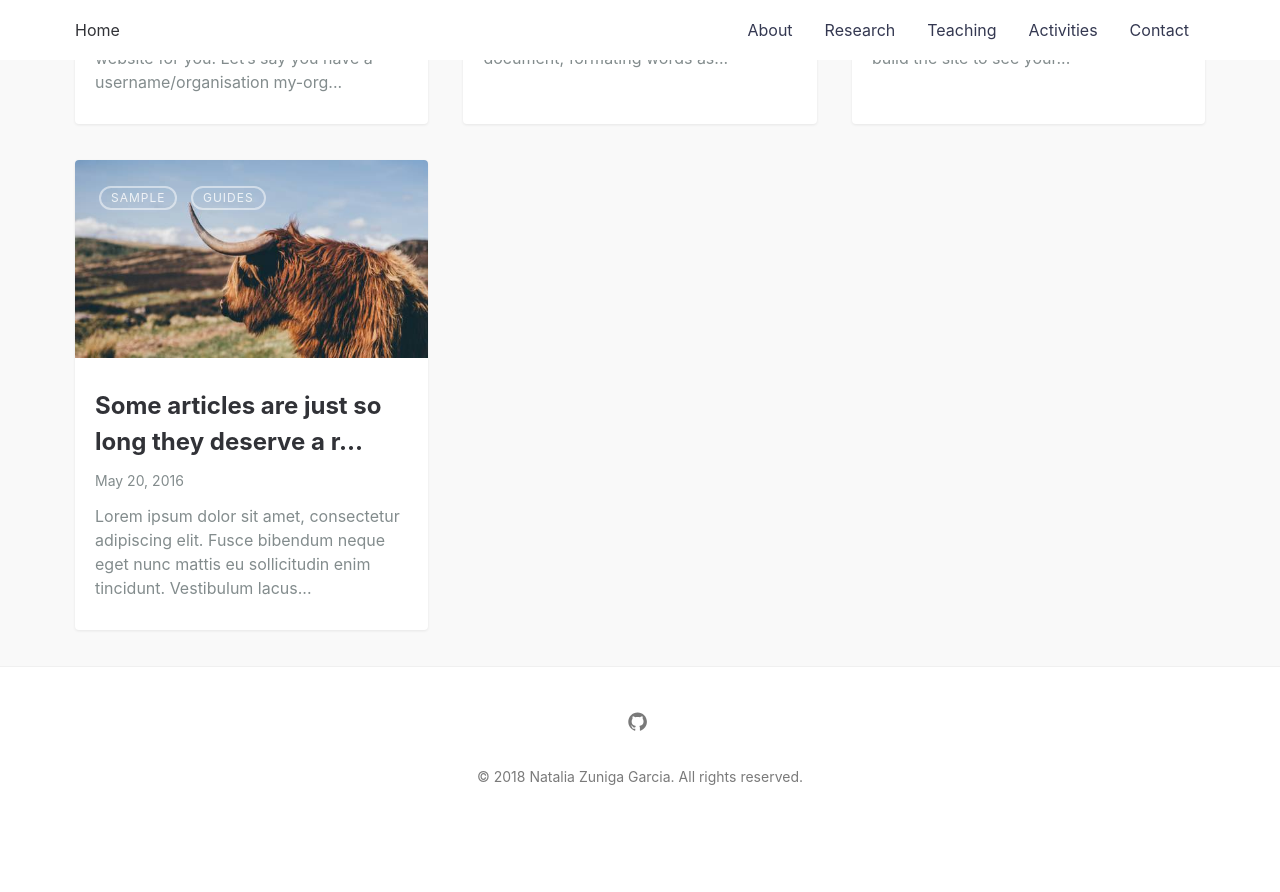
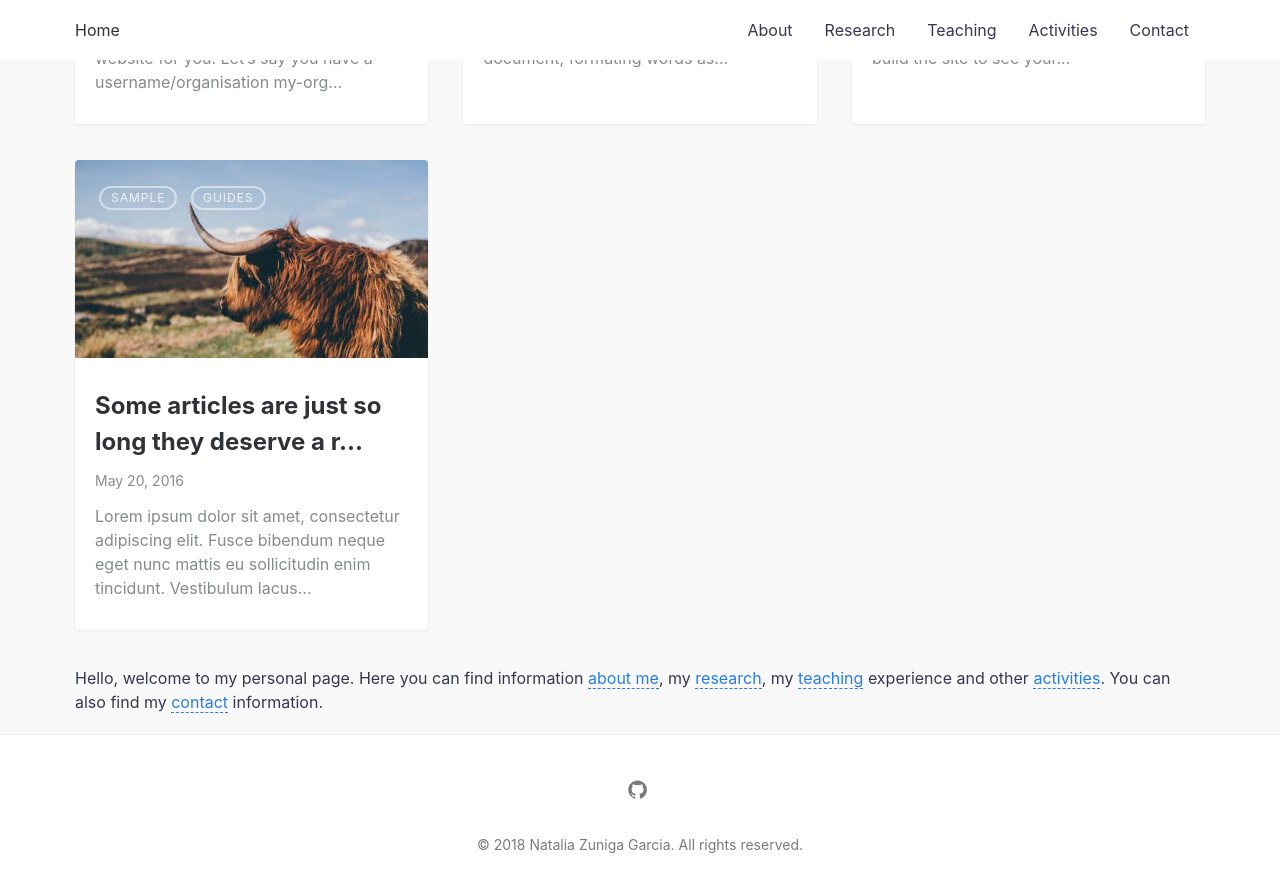
Before and after one commit to nzunigag/nzunigag.github.io, a Jekyll site: the page built from index.md, in a window 1280 px wide and 900 px high, scrolled down 967 px. Shown: the top 892 px of the window. Built offline with Jekyll 4.4.1, drawn with Linux system fonts in a browser that asks for light colours; before the commit the page ends 1799 px from its top, so only the background shows below that.

Commit message:
Update default.html

```diff
--- a/_layouts/default.html
+++ b/_layouts/default.html
@@ -35,6 +35,13 @@ layout: compress
               {% include card.html %}
             {% endfor %}
 
+            <p> Hello, welcome to my personal page.
+              Here you can find information <a href="https://nzunigag.github.io/about/">about me</a>,
+              my <a href="https://nzunigag.github.io/research/">research</a>,
+              my <a href="https://nzunigag.github.io/teaching/">teaching</a> experience and other
+              <a href="https://nzunigag.github.io/activities/">activities</a>. You can also find my
+              <a href="https://nzunigag.github.io/contact/">contact</a> information.
+            </p>
             <!-- {% include pagination.html %} -->
           </div>
         </div>
```
